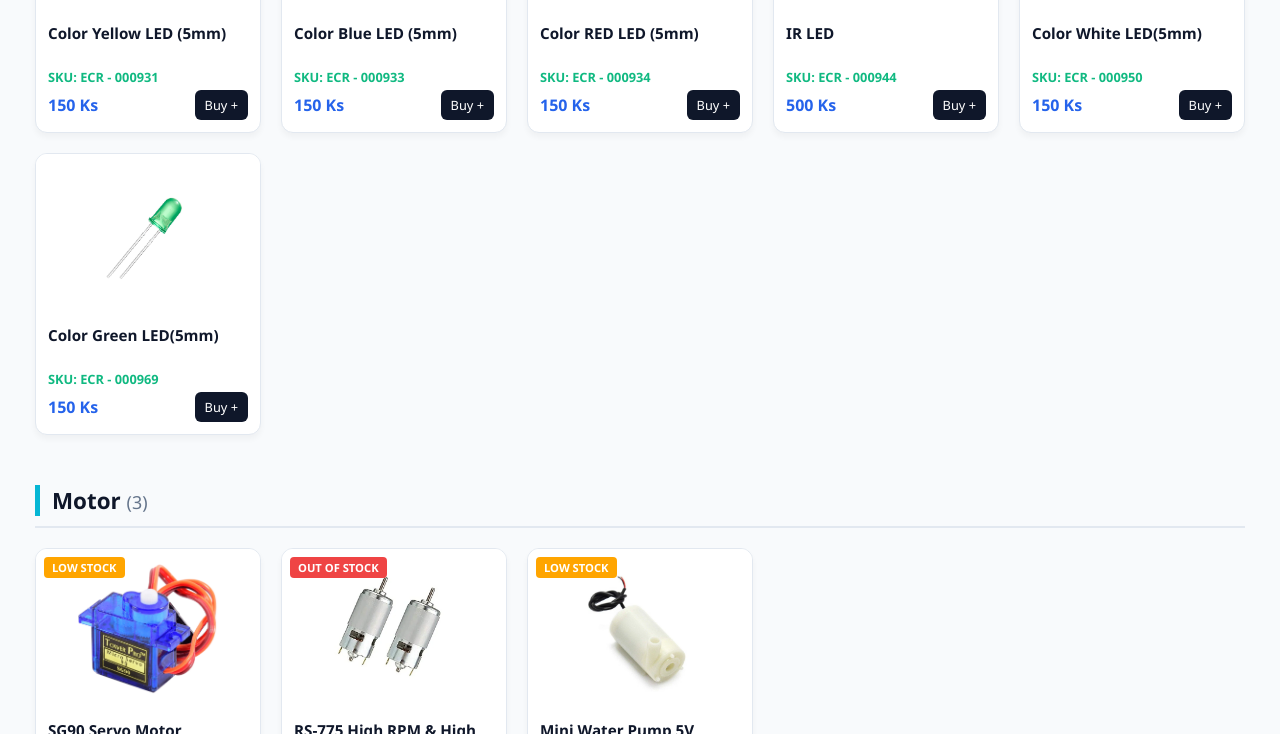
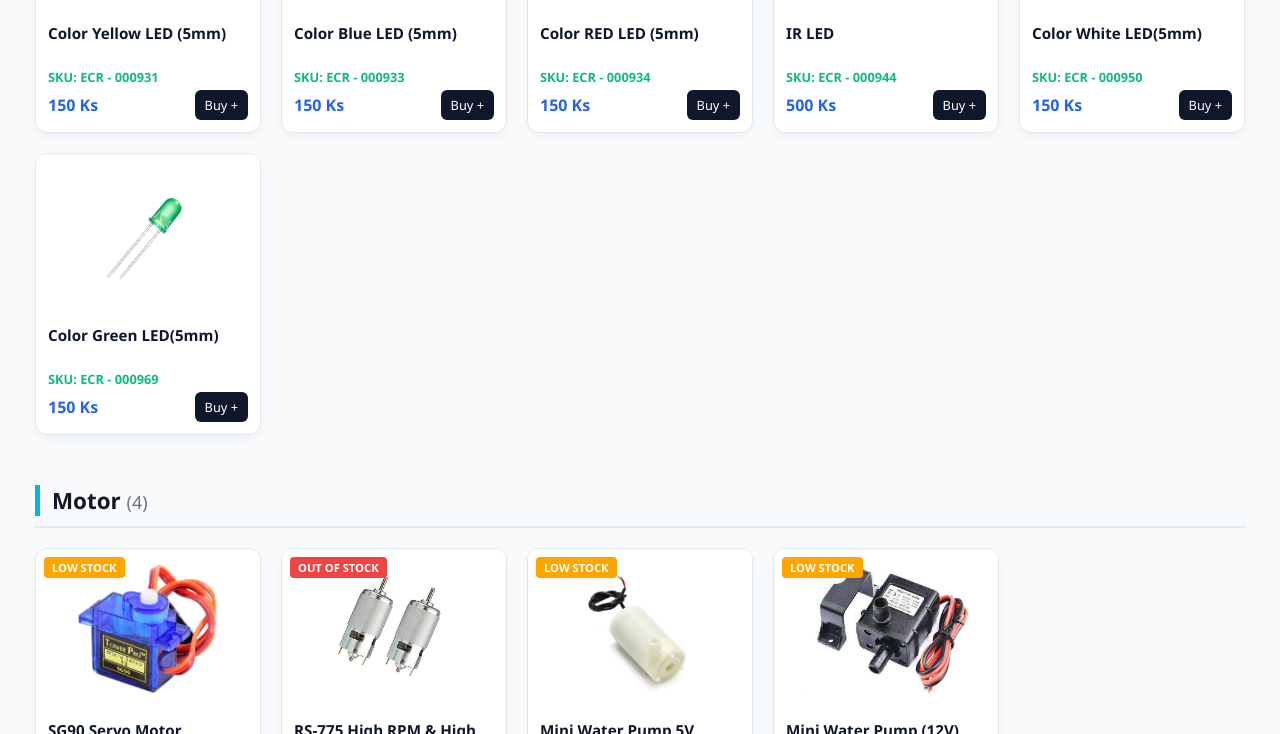
Before and after one commit to koko402868-cloud/Digital-Nest, a plain HTML site: page index.html in a window 1280 px wide. Shown: the part 2066-2800 px from the top of the page. Drawn offline with Linux system fonts and the light colour scheme.

Commit message:
Update index.html

```diff
--- a/index.html
+++ b/index.html
@@ -933,7 +933,7 @@ body {
       { id: 4, name: "Color Blue LED (5mm)", price: 150, image: "images/Blue Color LED.png", category: "LED", description: "အိမ် တွင်းအလှဆင်ဖို့အတွက်သုံးမလား? ညမီးအဖြစ်ပဲ့သုံးမလား? ကိုယ့်စိတ်ကြိုက် လိုသလိုအသုံးပြုလို့ကောင်းမဲ့ Blue Color LED လေးပါ။", stock: 100 ,sku: "ECR - 000933"},
       { id: 5, name: "Color RED LED (5mm)", price: 150, image: "images/RED COLOR LED.png", category: "LED", description: "သင့်ရဲ့ Circuit မှာ အချက်ပြပေးမဲ့ မီးသီးလိုမျိုးကိုအသုံးပြုချင်ပါသလား? ကိုယ့်စိတ်ကြိုက်အသုံးပြုလို့ အဆင်ပြေနိုင်တဲ့ RED LED လေးပါ။", stock: 100 ,sku: "ECR - 000934"},
       { id: 6, name: "IRFZ44N MOSFET", price: 4900, image: "images/IRFZ44N.png", category: "Component", description: "အိမ်တွင်း project တွေမှာ power control လုပ်ဖို့သုံးမလား? Motor, LED strip လို load တွေကို switch လုပ်ဖို့သုံးမလား?", stock: 5,sku: "ECR - 000935" },
-      { id: 7, name: "6x6x5mm Push Button", price: 200, image: "images/Push Button Switch 6x6x5mm.png", category: "Switch", description: "အသုံးပြုရလွယ်ကူသော DIP Switch အမျိုးအစာဖြစ်ပြီး Switch တစ်ခုချင်းစီကို ON/OFF အနေဖြင့် ထိန်းချုပ်နိုင်သော 2 position အမျိုးအစားဖြစ်ပါတယ်။", stock: 20,sku: "ECR - 000936" },
+      { id: 7, name: "6x6x5mm Push Button", price: 300, image: "images/Push Button Switch 6x6x5mm.png", category: "Switch", description: "အသုံးပြုရလွယ်ကူသော DIP Switch အမျိုးအစာဖြစ်ပြီး Switch တစ်ခုချင်းစီကို ON/OFF အနေဖြင့် ထိန်းချုပ်နိုင်သော 2 position အမျိုးအစားဖြစ်ပါတယ်။", stock: 30,sku: "ECR - 000936" },
       { id: 8, name: "HC-SR04-9 Ultrasonic Sensor", price: 8500, image: "images/Ultrasonic-Sensor-HC-SR04-9.png", category: "Sensor", description: "အကွာ အဝေးတိုင်းတာတဲ့ Project တွေ အတွက် အရမ်းအဆင်ပြေပြီး Arduino board တွေ နဲ့ တွဲဖက် အသုံပြုလို့ ကောင်းတဲ့ Module လေးဖြစ်ပါ တယ်။", stock: 3 ,sku: "ECR - 000937"},
       { id: 9, name: "Dip Switch 2 position", price: 750, image: "images/Dip Switch 2 position.png", category: "Switch", description: "အသုံးပြုရလွယ်ကူသော DIP Switch အမျိုးအစာဖြစ်ပြီး Switch တစ်ခုချင်းစီကို ON/OFF အနေဖြင့် ထိန်းချုပ်နိုင်သော 2 position အမျိုးအစားဖြစ်ပါတယ်။", stock: 3 ,sku: "ECR - 000938"},
       { id: 10, name: "Dip Switch 4 position", price: 900, image: "images/Dip Switch 4 position.png", category: "Switch", description: "အသုံးပြုရလွယ်ကူသော DIP Switch အမျိုးအစာဖြစ်ပြီး Switch တစ်ခုချင်းစီကို ON/OFF အနေဖြင့် ထိန်းချုပ်နိုင်သော 4 position အမျိုးအစားဖြစ်ပါတယ်။", stock: 3 ,sku: "ECR - 000939"},
@@ -987,7 +987,19 @@ body {
       { id: 58, name: "Jumper Cap Yellow Color", price: 300, image: "images/Jumper Cap Yellow Color.png", category: "Accessories", description: "Pin Header များကို အလွယ်တကူ ချိတ်ဆက်၍ Setting နှင့် Configuration ပြောင်းလဲနိုင်သော Jumper Cap ဖြစ်ပြီး Development Board, Hard Disk နှင့် Electronics Project များတွင် အသုံးပြုရန် အထူးသင့်တော်ပါသည်။", stock: 20 ,sku: "ECR - 000987" },
       { id: 59, name: "GY-521 MPU6050 3-Axis Accelerometer & Gyroscope Module", price: 18900, image: "images/GY521_MPU6050.png", category: "Sensor", description: "စွမ်းဆောင်ရည်မြင့် MPU6050 Sensor ပါဝင်သော GY-521 Module လေးဖြစ်ပြီး 3-Axis Acceleration နှင့် 3-Axis Rotation ကို တိကျစွာ တိုင်းတာနိုင်သဖြင့် Self-Balancing Robot, Drone, Gesture Control, Motion Tracking နှင့် IoT Project များတွင် အသုံးများသော Sensor Module တစ်ခုဖြစ်ပါသည်။", stock: 3 ,sku: "ECR - 000988" },
       { id: 60, name: "DRV8833 2 Channel Motor Driver Module", price: 6150, image: "images/DRV8833_Motor_Driver.png", category: "Motor Driver", description: "DC Motor (၂) လုံး သို့မဟုတ် Stepper Motor (၁) လုံးကို အလွယ်တကူ ထိန်းချုပ်နိုင်သော DRV8833 2 Channel Motor Driver Module ဖြစ်ပြီး Arduino, ESP32, Robotics, Smart Car နှင့် DIY Electronics Project များအတွက် အထူးသင့်တော်ပါသည်။", stock: 3 , sku: "ECR - 000989" },
-      { id: 61, name: "PCB Stand with Screw and Nut (Male to Female, 6mm)", price: 750, image: "images/PCB_Stand_6mm.png", category: "Accessories", description: "PCB များကို လုံခြုံစွာ တပ်ဆင်နိုင်ရန် အသုံးပြုသော 6mm Male to Female PCB Stand ဖြစ်ပြီး Screw နှင့် Nut ပါဝင်သဖြင့် Arduino, ESP32, Electronics Enclosure နှင့် DIY Project များအတွက် အထူးသင့်တော်ပါသည်။", stock: 10 , sku: "ECR - 000990"}
+      { id: 61, name: "PCB Stand with Screw and Nut (Male to Female, 6mm)", price: 750, image: "images/PCB_Stand_6mm.png", category: "Accessories", description: "PCB များကို လုံခြုံစွာ တပ်ဆင်နိုင်ရန် အသုံးပြုသော 6mm Male to Female PCB Stand ဖြစ်ပြီး Screw နှင့် Nut ပါဝင်သဖြင့် Arduino, ESP32, Electronics Enclosure နှင့် DIY Project များအတွက် အထူးသင့်တော်ပါသည်။", stock: 2 ,sku: "ECR - 000990"},
+      { id: 62, name: "PCB Stand with Screw and Nut (Female to Female, 6mm)", price: 450, image: "images/PCB_Stand_FF_6mm.png", category: "Accessories", description: "PCB များကို အကွာအဝေးညီညီဖြင့် ခိုင်ခံ့စွာ တပ်ဆင်နိုင်သော 6mm Female to Female PCB Stand ဖြစ်ပြီး Screw နှင့် Nut ပါဝင်သဖြင့် PCB Stacking, Electronics Enclosure, Arduino, ESP32 နှင့် DIY Electronics Project များအတွက် အထူးသင့်တော်ပါသည်။", stock: 6 , sku: "ECR - 000991"},
+      { id: 63, name: "DIP IC Socket (Dual Leaf) - Narrow Body, 14 Pin", price: 600, image: "images/DIP_IC_Socket_14Pin.png", category: "IC Socket", description: "14 Pin DIP IC များကို အလွယ်တကူ တပ်ဆင်ခြင်းနှင့် ဖြုတ်လဲခြင်း ပြုလုပ်နိုင်သော Dual Leaf Narrow Body IC Socket ဖြစ်ပြီး PCB Circuit များ၊ Prototype Board နှင့် Electronics Project များအတွက် အထူးသင့်တော်ပါသည်။", stock: 10 , sku: "ECR - 000992"},
+      { id: 64, name: "DIP IC Socket (Dual Leaf) - Narrow Body, 16 Pin", price: 600, image: "images/DIP_IC_Socket_16Pin.png", category: "IC Socket", description: "16 Pin DIP IC များကို အလွယ်တကူ တပ်ဆင်ခြင်းနှင့် ဖြုတ်လဲခြင်း ပြုလုပ်နိုင်သော Dual Leaf Narrow Body IC Socket ဖြစ်ပြီး PCB Circuit များ၊ Prototype Board နှင့် Electronics Project များအတွက် အထူးသင့်တော်ပါသည်။", stock: 10 , sku: "ECR - 000993" },
+      { id: 65, name: "Voltage Regulator IC (7805)", price: 1550, image: "images/7805_Voltage_Regulator.png", category: "IC", description: "Input Voltage ကို တည်ငြိမ်သော 5V Output အဖြစ် ပြောင်းလဲပေးနိုင်သော 7805 Voltage Regulator IC ဖြစ်ပြီး Arduino, Power Supply Circuit, DIY Electronics နှင့် Embedded Project များအတွက် အထူးသင့်တော်ပါသည်။", stock: 10 , sku: "ECR - 000994" },
+      { id: 66, name: "Temperature Sensor (LM35)", price: 2700, image: "images/LM35_Temperature_Sensor.png", category: "Sensor", description: "ပတ်ဝန်းကျင်အပူချိန်ကို တိကျစွာ တိုင်းတာပေးနိုင်သော LM35 Temperature Sensor ဖြစ်ပြီး Arduino, ESP32, Temperature Monitoring System နှင့် DIY Electronics Project များအတွက် အထူးသင့်တော်ပါသည်။", stock: 10 , sku: "ECR - 000995" },
+      { id: 67, name: "Mini Water Pump (12V)", price: 40600, image: "images/Mini_Water_Pump_12V.png", category: "Motor", description: "12V Power ဖြင့် အလုပ်လုပ်နိုင်သော Mini Water Pump ဖြစ်ပြီး Automatic Watering System, Aquarium, Water Circulation နှင့် Arduino, ESP32, DIY Electronics Project များအတွက် အထူးသင့်တော်ပါသည်။", stock: 1 , sku: "ECR - 000996" }
+
+
+
+
+
+
 
 
 
```
